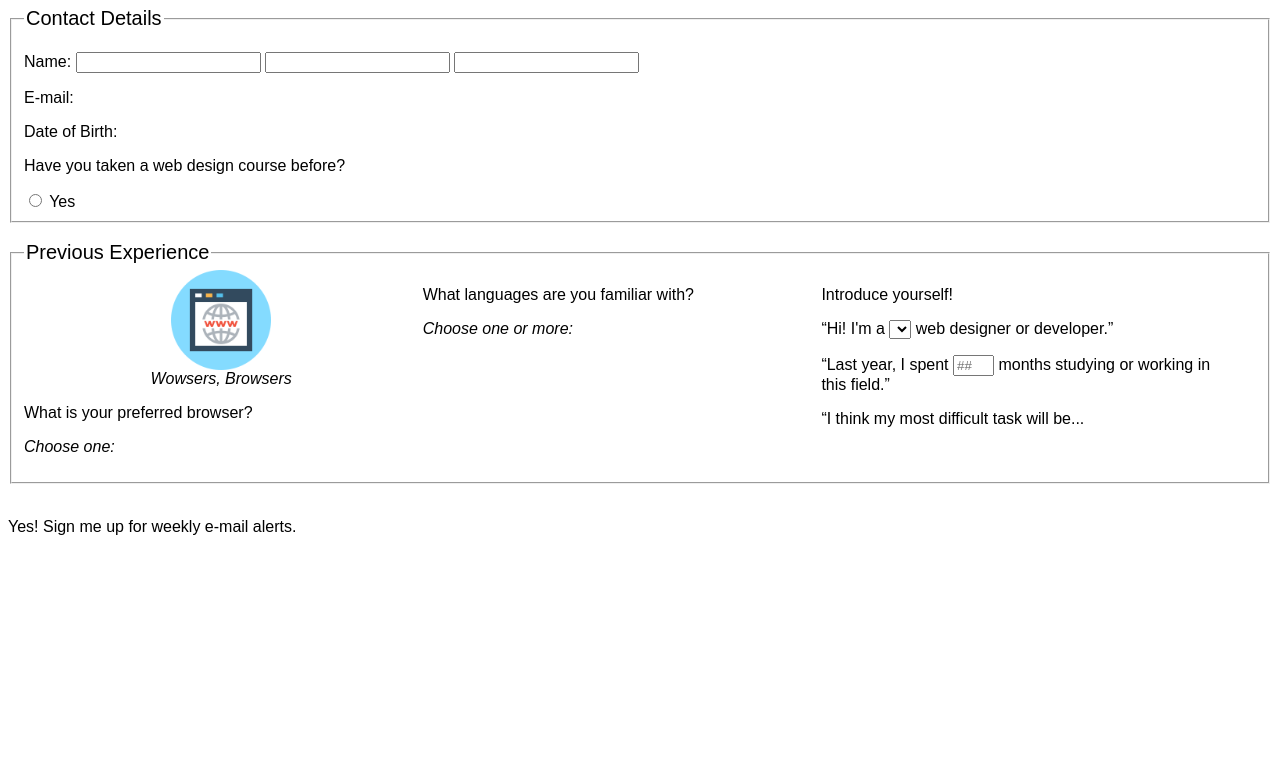
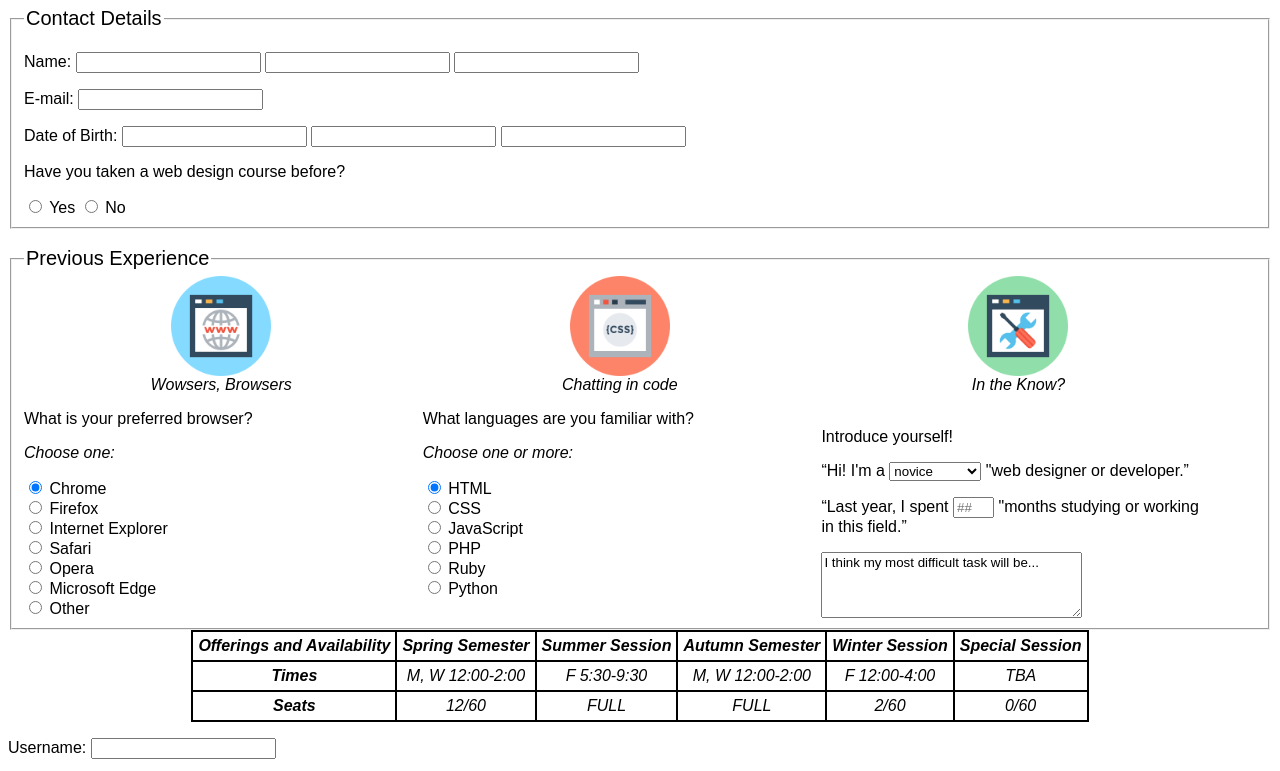
Before and after one commit to DCUM/Web-Dev-HW-2018, a plain HTML site: page assignment-4/index.html in a window 1280 px wide. Shown: the part 111-882 px from the top of the page. Before the commit the page ends 800 px from the top, so only its background shows below. Drawn offline with Linux system fonts and the light colour scheme.

Commit message:
Assignment 4
Finished the assignment, looks mostly correct. Added the last two images for the page.

```diff
--- a/assignment-4/index.html
+++ b/assignment-4/index.html
@@ -76,23 +76,25 @@
         </p>
         <!-- Step 3 (E-mail) -->
         <p>E-mail:
-
+          <input type="text" e-mail="e-mail" id="e-mail" />
         </p>
 
         <!-- Step 4 (Date) -->
         <p>Date of Birth:
-
+          <input type="number" date="date" id="month-first" />
+          <input type="number" date="date" id="day-middle-middle" />
+          <input type="number" date="date" id="year-last-last" />
         </p>
 
-        <!-- Step 5 ("No" Radio) -->
+
         <p>Have you taken a web design course before?</p>
             <input id="yes" type="radio" name="prev-course" value="y">
               <label for="yes">Yes</label>
+              <input id="no" type="radio" name="prev-course" value="y">
+                <label for="no">No</label>
+              </fieldset>
 
-      </fieldset>
-
-
-      <br />
+              <br />
 
 
       <!-- Part : Previous Experience -->
@@ -104,42 +106,136 @@
             <figcaption>Wowsers, Browsers</figcaption>
           </figure>
           <p>What is your preferred browser?</p>
-          <p><i>Choose one:</i></p>
-          <!-- Step 6 -->
-
+          <p>
+            <i>Choose one:</i>
+          </p>
+          <input type="radio" name="Chrome" value="Chrome" checked="checked">
+          Chrome
+          </br>
+          <input type="radio" name="Firefox" value="Firefox" unchecked="unchecked">
+          Firefox
+          </br>
+          <input type="radio" name="Internet Explorer" value="Internet Explorer" unchecked="unchecked">
+          Internet Explorer
+          </br>
+          <input type="radio" name="Safari" value="Safari" unchecked="unchecked">
+          Safari
+          </br>
+          <input type="radio" name="Opera" value="Opera" unchecked="unchecked">
+          Opera
+          </br>
+          <input type="radio" name="Microsoft Edge" value="Microsoft Edge" unchecked="unchecked">
+          Microsoft Edge
+          </br>
+          <input type="radio" name="Other" value="Other" unchecked="unchecked">
+          Other
+          </br>
         </div>
 
         <!-- LANGUAGES --><div id="languages">
-          <!-- Step 7 -->
+          <figure>
+            <img src="./images/languages.png" alt="a symbol for Computer languages" title="languages" width="100" height="100">
+            <br>
+            <figcaption>
+              <em>Chatting in code</em>
+            </figcaption>
+          </figure>
 
           <p>What languages are you familiar with?</p>
           <p><i>Choose one or more:</i></p>
-            <!-- Step 8 -->
+        </p>
+        <input type="radio" name="HTML" value="HTML" checked="checked">
+        HTML
+        </br>
+        <input type="radio" name="CSS" value="CSS" unchecked="unchecked">
+        CSS
+        </br>
+        <input type="radio" name="JavaScript" value="JavaScript" unchecked="unchecked">
+        JavaScript
+        </br>
+        <input type="radio" name="PHP" value="PHP" unchecked="unchecked">
+        PHP
+        </br>
+        <input type="radio" name="Ruby" value="Ruby" unchecked="unchecked">
+        Ruby
+        </br>
+        <input type="radio" name="Python" value="Python" unchecked="unchecked">
+        Python
+        </br>
+      </div>
 
-        </div>
 
         <!-- SHORT-ANSWER--><div id="short-answer">
-          <!-- Step 9 -->
-
-          <p>Introduce yourself!</p>
+        <figure>
+        <img src="./images/experience.png" alt="a crossed wrench and screwdriver over a computer monitor" title="experience" width="100" height="100">
+        <br>
+        <figcaption>
+          <em>In the Know?</em>
+        </figcaption>
+      </figure>
+      <br>
+        <p>Introduce yourself!</p>
 
           <p>“Hi! I'm a
             <select name="experience-level">
-            <!-- Step 10 -->
-
-            </select>
-            web designer or developer.”</p>
+            <option value="guppy">guppy</option>
+            <option value="beginner">beginner</option>
+            <option value="novice" selected="selected">novice</option>
+            <option value="journeyman">journeyman</option>
+            <option value="expert">expert</option>
+            <option value="wizard">wizard</option>
+          </select>
+            "web designer or developer.”</p>
 
           <p>“Last year, I spent
-            <!-- Step 11 -->
-            <input type="text" name="experince-time"
-            id="experince-time" placeholder="##" min="0" max="12" size="2"/>
-            months studying or working in this field.”</p>
+            <input type="numbers" name="experience-time"
+            id="experience-time" placeholder="##" min="0" max="12" size="2">
+            "months studying or working in this field.”</p>
 
-          <!-- Step 12 (textarea) -->
-          “I think my most difficult task will be...
+
+            <textarea name="I think my most difficult task will be..." cols="30" rows="4">I think my most difficult task will be...
+              </textarea>
         </div>
+        <br>
       </fieldset>
+      <table>
+   <tbody><tr>
+      <th>Offerings and Availability</th>
+      <th scope="col">Spring Semester</th>
+      <th scope="col">Summer Session</th>
+      <th scope="col">Autumn Semester</th>
+      <th scope="col">Winter Session</th>
+      <th scope="col">Special Session</th>
+   </tr>
+   <tr>
+      <th scope="row">Times</th>
+      <td>M, W 12:00-2:00</td>
+      <td>F 5:30-9:30</td>
+      <td>M, W 12:00-2:00</td>
+      <td>F 12:00-4:00</td>
+      <td>TBA</td>
+
+   </tr>
+   <tr>
+      <th scope="row">Seats</th>
+      <td>12/60</td>
+      <td>FULL</td>
+      <td>FULL</td>
+      <td>2/60</td>
+      <td>0/60</td>
+
+   </tr>
+
+
+</tbody></table>
+<p>Username:
+    <input type="text" name="username" required="required" maxlength="30">
+    <br>
+    <input type="checkbox" name="newsletter" value="<em>Yes! Sign Me up for weekly e-mail alerts!!!</em>" checked="checked">
+    <input type="submit" value="Subscribe">
+    <input type="image" src="./images/registration-station.jpg" alt="register" width="500" height="333">
+
+  </p>
 
 
       <br />
```
Also changed, not shown: project-2/pages/about.html (+43 -0 lines), assignment-4/images/reg-button.png (added), assignment-4/images/registration-station.jpg (added).
